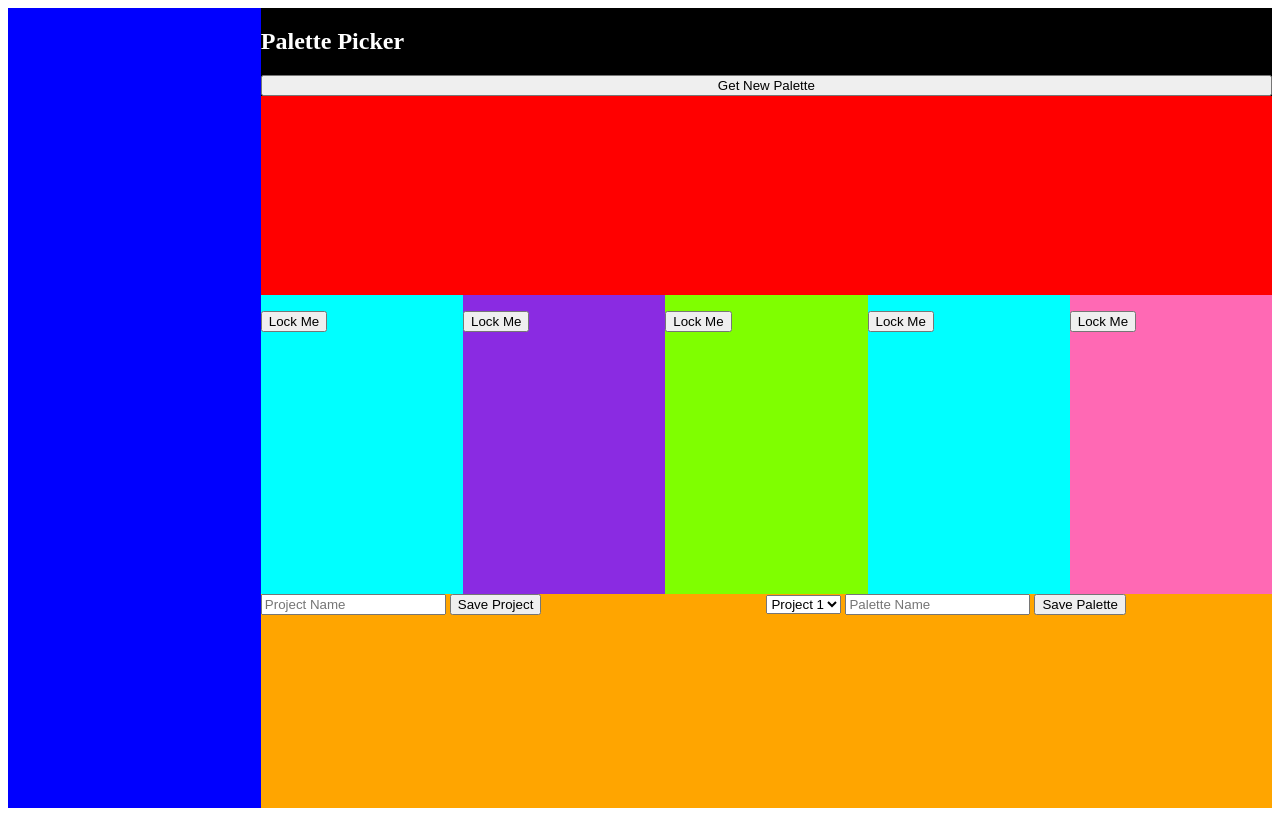
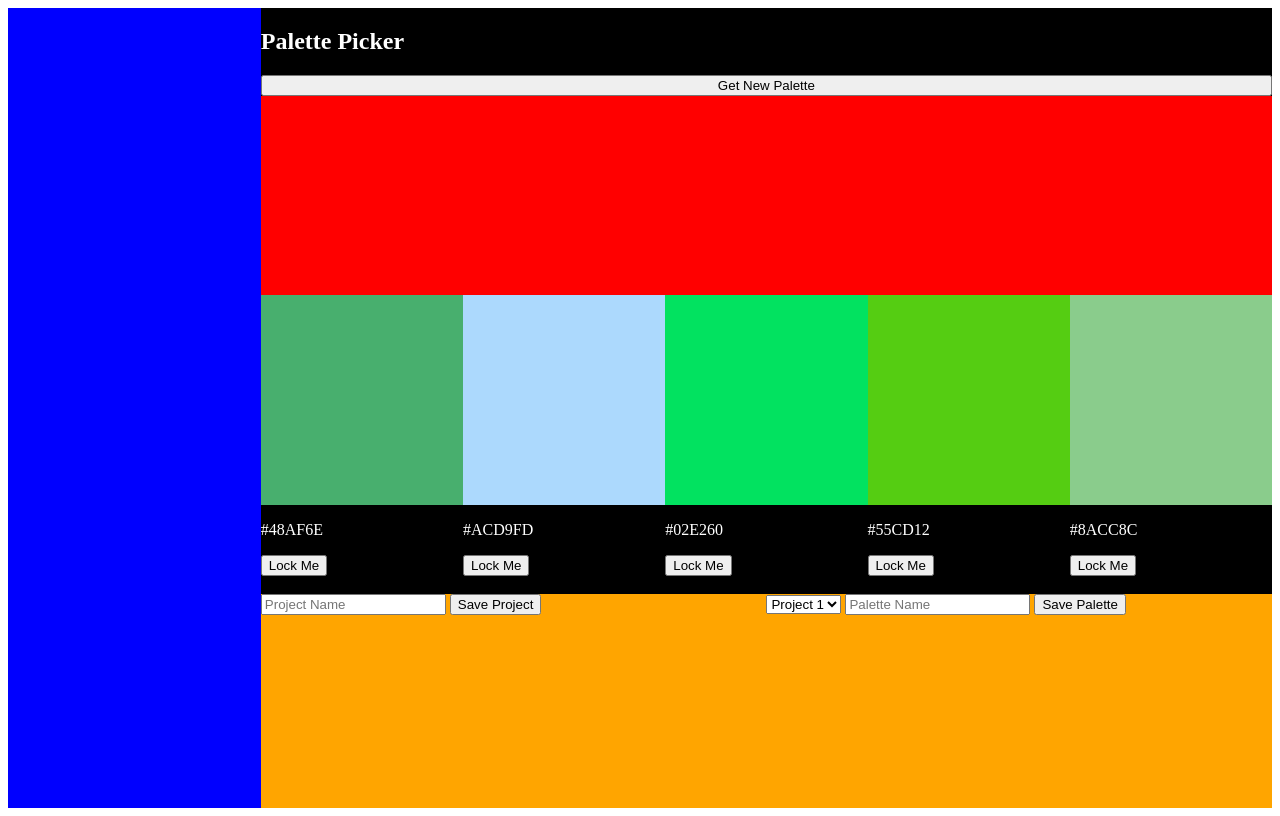
Before and after one commit to dmiller1623/pallete-picker, a website: page public/index.html in a window 1280 px wide. Drawn offline with nearby package versions, Linux system fonts and the light colour scheme.

Commit message:
Add bottom div for card styles

```diff
--- a/public/css/styles.css
+++ b/public/css/styles.css
@@ -46,34 +46,50 @@ h1 {
 }
 
 .color-one {
+  display: flex;
+  flex-direction: column-reverse;
   background-color: aqua;
   width: 20%;
   height: 60%;
 }
 .color-two {
+  display: flex;
+  flex-direction: column-reverse;
   background-color: blueviolet;
   height: 60%;
   width: 20%;
+}
 
-}
 .color-three {
+  display: flex;
+  flex-direction: column-reverse;
   background-color: chartreuse;
   height: 60%;
   width: 20%;
-
 }
 .color-four {
+  display: flex;
+  flex-direction: column-reverse;
   background-color: cyan;
   height: 60%;
   width: 20%;
+}
 
-}
 .color-five {
+  display: flex;
+  flex-direction: column-reverse;
   background-color: hotpink;
   height: 60%;
   width: 20%;
 }
 
 .color-code {
+  display: flex;
   color: white;
 }
+
+.bottom-info {
+  background-color: black;
+  height: 30%;
+  width: 100%;
+}
--- a/public/index.html
+++ b/public/index.html
@@ -11,24 +11,34 @@
       <button class='new-palette-button'>Get New Palette</button>
       <article class='palettes'>
         <section class='color-one'>
+          <div class='bottom-info'>
             <p class='color-code code-one'></p>
             <button class='lock-button'>Lock Me</button>
+          </div>
         </section>
         <section class='color-two'>
+          <div class='bottom-info'>
             <p class='color-code code-two'></p>
             <button class='lock-button'>Lock Me</button>
+          </div>
         </section>
         <section class='color-three'>
+          <div class='bottom-info'>
             <p class='color-code code-three'></p>
             <button class='lock-button'>Lock Me</button>
+          </div>
         </section>
         <section class='color-four'>
+          <div class='bottom-info'>
             <p class='color-code code-four'></p>
             <button class='lock-button'>Lock Me</button>
+          </div>
         </section>
         <section class='color-five'>
+          <div class='bottom-info'>
             <p class='color-code code-five'></p>
             <button class='lock-button'>Lock Me</button>
+          </div>
         </section>
       </article>
       <article class='user-input-fields'>
--- a/public/js/index.js
+++ b/public/js/index.js
@@ -16,7 +16,8 @@ const getColors = () => {
     } else {
       let newColor = getNewPalette()
       $(`${colorClass}`).css('background-color', newColor)
-      $(`${colorClass}`).children('.color-code').text(newColor)
+      $(`${colorClass}`).children().children('.color-code').text(newColor)
+      // console.log($(`${colorClass}`).next())
     }
   })
 }
@@ -52,9 +53,12 @@ const addNewProject = (event) => {
     color_four: $('.code-four').text(),
     color_five: $('.code-five').text(),
   }
-
   console.log(newPalette)
 }
+
+$(document).ready(() =>{
+  getColors();
+})
 
 $('.save-project-button').on('click', addNewProject)
 $('.save-palette-button').on('click', savePalette)
```
Lines whose indentation alone changed are shown as unchanged.
